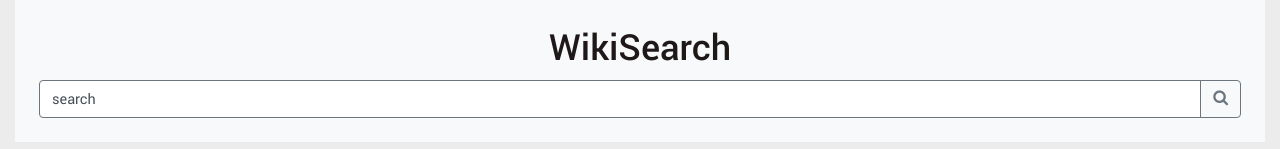
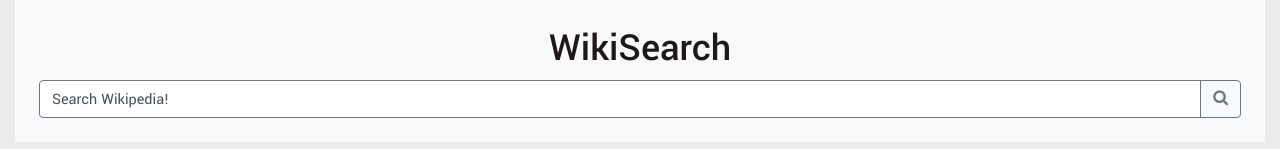
Before and after one commit to CaptainStorm21/angular-wikisearch, an Angular app: page / in a window 1280 px wide. Shown: the top 149 px of the page. Built offline with nearby package versions, Linux system fonts and the light colour scheme.

Commit message:
created onInput function $event.target.value

```diff
--- a/src/app/search-bar/search-bar.component.html
+++ b/src/app/search-bar/search-bar.component.html
@@ -3,7 +3,11 @@
     <div class="row">
         <div class="col-12">
             <div class="input-group">
-                <input class="form-control border-secondary py-2" type="search" value="search">
+                <input
+                    (input)="term = $event.target.value"
+                    class="form-control border-secondary py-2"
+                    type="search"
+                    value="Search Wikipedia!">
                 <div class="input-group-append">
                     <button class="btn btn-outline-secondary" type="button">
                         <i class="fa fa-search"></i>
--- a/src/app/search-bar/search-bar.component.ts
+++ b/src/app/search-bar/search-bar.component.ts
@@ -7,9 +7,16 @@
 })
 export class SearchBarComponent implements OnInit {
 
+  term = '';
+
   constructor() { }
 
   ngOnInit(): void {
   }
 
+  // onInput(value: string) {
+  //   this.term = value;
+  // }
+  // html (input)="onInput($event.target.value)"
+
 }
```
